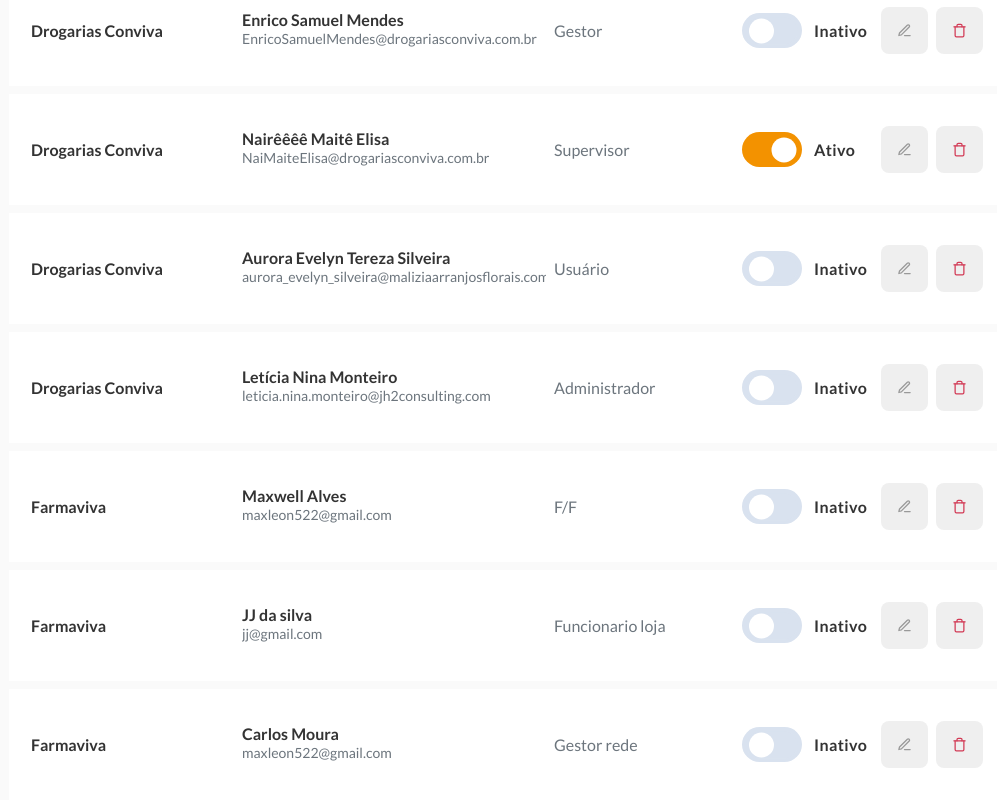
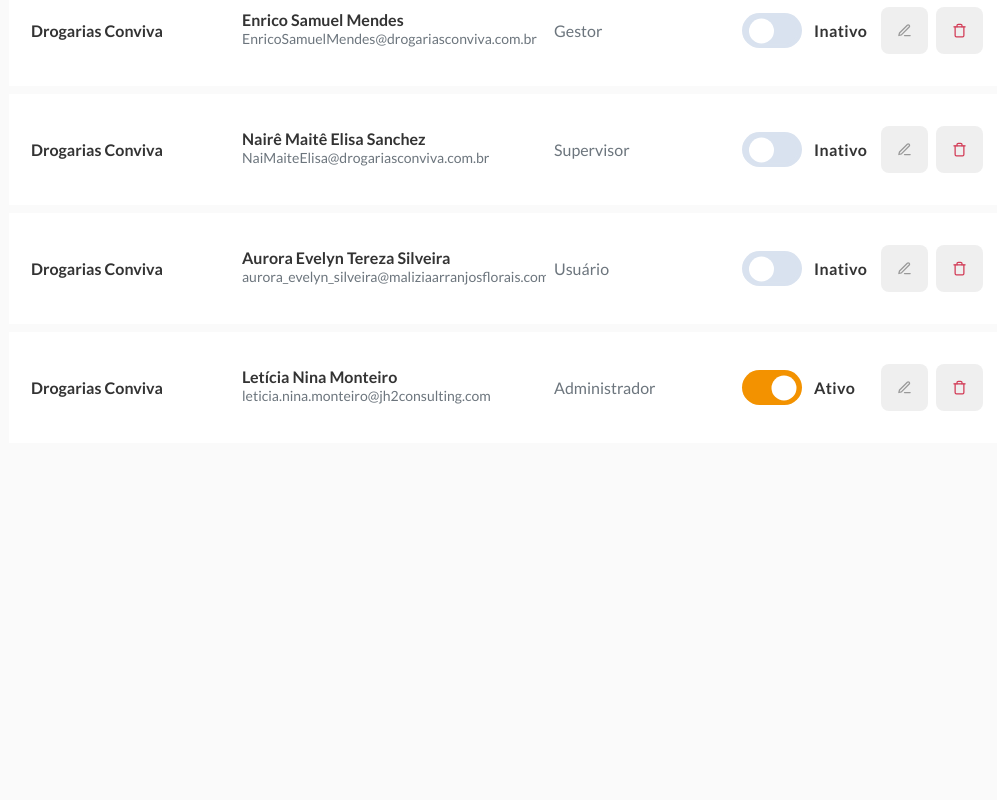
Before and after one commit to maxleon52/challenge-fcamara, a React (Create React App) app: page / in a window 1280 px wide. Shown: the part 415-1215 px from the top of the page, without its empty margins (252-1249 px from the left). After the commit the page ends 858 px from the top, so only its background shows below. Built offline with nearby package versions, Linux system fonts and the light colour scheme; data requests are answered from the project's data file.

Commit message:
task: add search input

```diff
--- a/db.json
+++ b/db.json
@@ -4,7 +4,7 @@
       "id": 1,
       "network": "Todas as redes",
       "store": "Loja D",
-      "name": "André Gomes de sousa Lima",
+      "name": "André Gomes da Gomes",
       "cpf": "111.222.333-45",
       "email": "andre.sousa@fcamara.com.br",
       "profile": "Gestor loja",
@@ -24,11 +24,11 @@
       "id": 3,
       "network": "Drogarias Conviva",
       "store": "Loja A",
-      "name": "Nairêêêê Maitê Elisa",
+      "name": "Nairê Maitê Elisa Sanchez",
       "cpf": "234.456.756-76",
       "email": "NaiMaiteElisa@drogariasconviva.com.br",
       "profile": "Supervisor",
-      "status": true
+      "status": false
     },
     {
       "id": 4,
@@ -48,34 +48,7 @@
       "cpf": "234.456.756-76",
       "email": "leticia.nina.monteiro@jh2consulting.com",
       "profile": "Administrador",
-      "status": false
-    },
-    {
-      "name": "Maxwell Alves",
-      "cpf": "987.423.456-54",
-      "email": "maxleon522@gmail.com",
-      "profile": "F/F",
-      "network": "Farmaviva",
-      "store": "Loja C",
-      "id": 6
-    },
-    {
-      "name": "JJ da silva",
-      "cpf": "123.234.345-99",
-      "email": "jj@gmail.com",
-      "profile": "Funcionario loja",
-      "network": "Farmaviva",
-      "store": "Loja D",
-      "id": 7
-    },
-    {
-      "name": "Carlos Moura",
-      "cpf": "987.423.456-54",
-      "email": "maxleon522@gmail.com",
-      "profile": "Gestor rede",
-      "network": "Farmaviva",
-      "store": "Loja C",
-      "id": 8
+      "status": true
     }
   ]
 }
--- a/package.json
+++ b/package.json
@@ -15,6 +15,7 @@
     "react": "^18.1.0",
     "react-dom": "^18.1.0",
     "react-icons": "^4.3.1",
+    "react-number-format": "^4.9.3",
     "react-scripts": "5.0.1",
     "styled-components": "^5.3.5",
     "typescript": "^4.4.2",
--- /dev/null
+++ b/src/components/InputMask/index.tsx
@@ -0,0 +1,27 @@
+import NumberFormat from "react-number-format";
+
+import * as S from "./styles";
+
+export interface InputMaskProps {
+  name: string;
+  label: string;
+  value: string;
+  onChange: (e: any) => void;
+}
+
+function InputMask({ label, name, value, onChange }: InputMaskProps) {
+  return (
+    <S.Container>
+      <label htmlFor={name}>{label}</label>
+      <NumberFormat
+        format="###.###.###-##"
+        mask="_"
+        name={name}
+        value={value}
+        onChange={onChange}
+      />
+    </S.Container>
+  );
+}
+
+export default InputMask;
--- /dev/null
+++ b/src/components/InputMask/styles.ts
@@ -0,0 +1,24 @@
+import styled from "styled-components";
+
+export const Container = styled.div`
+  display: grid;
+  row-gap: 8px;
+
+  > label {
+    font-size: 14px;
+    font-weight: 400;
+    line-height: 17px;
+    letter-spacing: 0em;
+    text-align: left;
+    color: #666666;
+  }
+
+  > input {
+    border: 1px solid #dddddd;
+    border-radius: 4px;
+    padding: 20px 24px;
+    width: 100%;
+    height: 59px;
+    font-size: 16px;
+  }
+`;
--- a/src/pages/ScreenUsers/components/User/index.tsx
+++ b/src/pages/ScreenUsers/components/User/index.tsx
@@ -1,4 +1,5 @@
-import { FormEvent, useEffect, useState } from "react";
+/* eslint-disable react-hooks/rules-of-hooks */
+import { FormEvent, useEffect, useMemo, useState } from "react";
 import { BiSearch } from "react-icons/bi";
 
 import {
@@ -11,6 +12,7 @@
 import api from "../../../../services/api";
 
 import Input from "../../../../components/Input";
+import InputMask from "../../../../components/InputMask";
 import Button from "../../../../components/Button";
 import Switch from "../../../../components/Switch";
 import Select from "../../../../components/Select";
@@ -54,7 +56,9 @@
   const [users, setUsers] = useState<UserProps[]>([]);
   const [userEdit, setUserEdit] = useState<any>();
   const [isNewOrEdit, setIsNewOrEdit] = useState(false);
-  // const [usersReOrders, setUsersReOrders] = useState<UserProps[]>([]);
+  const [isReOrder, setIsReOrder] = useState(false);
+  const [updateList, setUpdateList] = useState(false);
+  const [search, setSearch] = useState("");
 
   useEffect(() => {
     async function getUser() {
@@ -66,22 +70,32 @@
       }
     }
     getUser();
-  }, []);
+  }, [updateList]);
+
+  const allUsers = useMemo(() => {
+    const lowerSearch = search.toLocaleLowerCase();
+    return users.filter((user) =>
+      user.name.toLocaleLowerCase().includes(lowerSearch)
+    );
+  }, [search, users, isReOrder]);
 
   function reOrder(nameColumn: keyof UserProps) {
     const arrayReordened = users.sort(function (a, b) {
       if (a[nameColumn] > b[nameColumn]) {
+        console.log("Caiu no maior!!!");
+
         return 1;
       }
       if (a[nameColumn] < b[nameColumn]) {
+        console.log("Caiu no menor!!!");
         return -1;
       }
       // a must be equal to b
       return 0;
     });
     console.log("arrayReordened: ", arrayReordened);
-    // setUsersReOrders(reorder);
     setUsers(arrayReordened);
+    setIsReOrder(!isReOrder);
   }
 
   function handleEditUser(user: UserProps) {
@@ -89,10 +103,18 @@
     setIsNewOrEdit(!isNewOrEdit);
   }
 
+  async function handleDeleteUser(id: number) {
+    try {
+      await api.delete(`/users/${id}`);
+      setUpdateList(!updateList);
+    } catch (error) {
+      console.log(error);
+    }
+  }
+
   function onChange(e: any) {
     const { name, value } = e.target;
     console.log({ name: value });
-
     setUserEdit({ ...userEdit, [name]: value });
   }
 
@@ -106,24 +128,24 @@
       if (userEdit.id !== undefined) {
         const response = await api.put(`/users/${userEdit.id}`, userEdit);
         console.log("atualizou");
-        console.log("userEdit: ", userEdit);
-
-        response.status === 201 && setIsNewOrEdit(!isNewOrEdit);
+        console.log("response: ", response);
+        if (response.status === 200) {
+          setIsNewOrEdit(!isNewOrEdit);
+          setUpdateList(!updateList); // apenas pra forçar a remontagem do componente, o valor não importa
+        }
       } else {
         const response = await api.post("/users", userEdit);
-        response.status === 201 && setIsNewOrEdit(!isNewOrEdit);
+        if (response.status === 201) {
+          setIsNewOrEdit(!isNewOrEdit);
+          setUpdateList(!updateList); // apenas pra forçar a remontagem do componente, o valor não importa
+        }
         console.log("criou");
-
-        console.log(response);
+        // console.log(response);
       }
     } catch (error) {
       console.log(error);
     }
   }
-
-  // useEffect(() => {
-  //   console.log("userEdit: ", userEdit);
-  // }, [userEdit]);
 
   return (
     <S.Container>
@@ -133,7 +155,12 @@
         <div>
           {!isNewOrEdit && (
             <S.SearchBox>
-              <input type="text" placeholder="Buscar usuário" />
+              <input
+                type="text"
+                placeholder="Buscar usuário"
+                value={search}
+                onChange={(e) => setSearch(e.target.value)}
+              />
 
               <button type="button">
                 <BiSearch size={15} />
@@ -172,7 +199,7 @@
             </S.ColumnFilter>
 
             <S.ListUsers>
-              {users.map((user) => (
+              {allUsers.map((user) => (
                 <S.User key={user.id}>
                   <p>{user.network}</p>
 
@@ -189,7 +216,7 @@
                       <button onClick={() => handleEditUser(user)}>
                         <FiEdit3 size={15} color="#999999" />
                       </button>
-                      <button>
+                      <button onClick={() => handleDeleteUser(user.id)}>
                         <FiTrash size={15} color=" #D23A55" />
                       </button>
                     </S.WrapperButton>
@@ -207,12 +234,11 @@
               onChange={onChange}
               required
             />
-            <Input
+            <InputMask
               value={userEdit?.cpf || ""}
               label="CPF"
               name="cpf"
               onChange={onChange}
-              required
             />
             <Input
               value={userEdit?.email || ""}
@@ -242,7 +268,6 @@
               onChange={onChange}
               options={optionsStore}
             />
-            {/* <button type="submit">Enviar</button> */}
           </S.FormUser>
         )}
       </S.Content>
```
Also changed, not shown: 1 other file (tests, documents, lock files or other folders).
